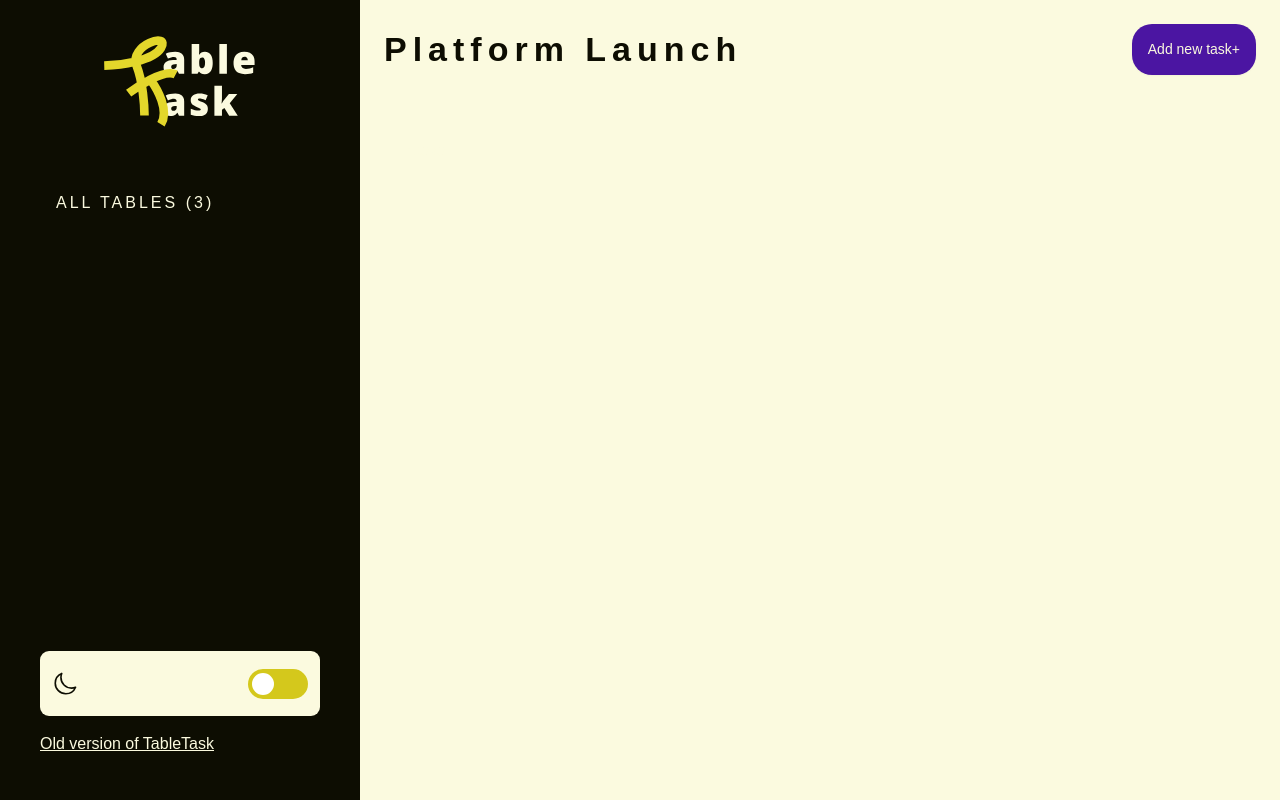
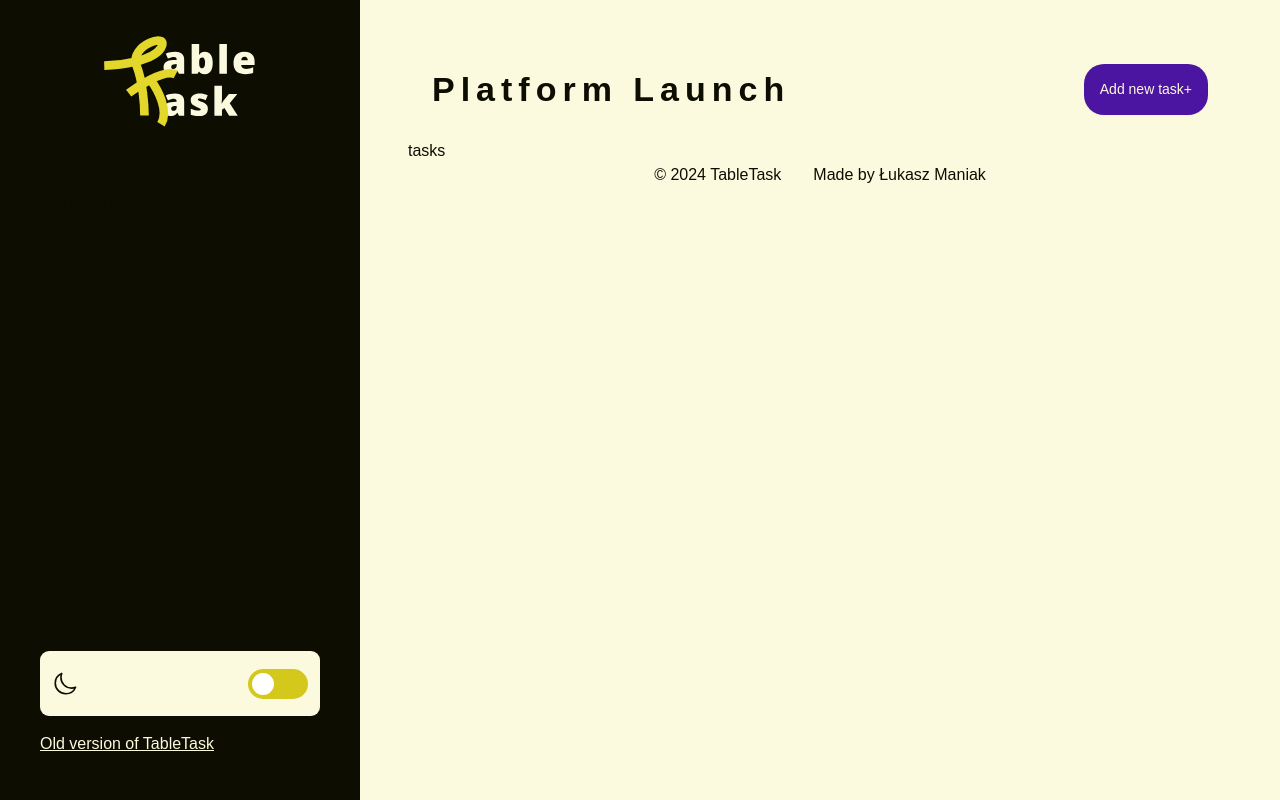
Before and after one commit to LukaszManiak/newtabletask, a React (Vite) app: page /tables in a window 1280 px wide. Built offline with nearby package versions, Linux system fonts and the light colour scheme.

Commit message:
footerAndNotFoundPage

```diff
--- a/src/pages/PageNotFound.jsx
+++ b/src/pages/PageNotFound.jsx
@@ -1,5 +1,25 @@
+import { Link } from "react-router-dom";
+import styled from "styled-components";
+
+const StyledNotFoundContainer = styled.main`
+  justify-items: center;
+  flex-direction: column;
+  align-items: center;
+  gap: 2rem;
+`;
+
+const H1 = styled.h1`
+  font-size: 4rem;
+  color: var(--color-bg);
+`;
+
 function PageNotFound() {
-  return <div>dnot ofund</div>;
+  return (
+    <StyledNotFoundContainer>
+      <H1>This page could not be found</H1>
+      <Link href="/tables">Go back home</Link>
+    </StyledNotFoundContainer>
+  );
 }
 
 export default PageNotFound;
--- a/src/pages/Tables.jsx
+++ b/src/pages/Tables.jsx
@@ -1,5 +1,14 @@
+import Footer from "../ui/Footer";
+import Header from "./../ui/Header";
+
 function Tables() {
-  return <div>tasks</div>;
+  return (
+    <>
+      <Header />
+      <div>tasks</div>
+      <Footer />
+    </>
+  );
 }
 
 export default Tables;
--- a/src/styles/GlobalStyles.js
+++ b/src/styles/GlobalStyles.js
@@ -66,7 +66,7 @@ html {
 
 body {
   font-family: "Poppins", sans-serif;
-  color: var(--color-text);
+  color: var(--color-bg);
     background-color:var(--color-text) ;
   transition: color 0.3s, background-color 0.3s;
   min-height: 100vh;
--- a/src/ui/AppLayout.jsx
+++ b/src/ui/AppLayout.jsx
@@ -1,6 +1,5 @@
 import { Outlet } from "react-router-dom";
 import Sidebar from "./SideBar";
-import Header from "./Header";
 import styled from "styled-components";
 
 const StyledAppLayout = styled.div`
@@ -18,7 +17,6 @@ const Main = styled.main`
 function AppLayout() {
   return (
     <StyledAppLayout>
-      <Header />
       <Sidebar />
       <Main>
         <Outlet />
--- /dev/null
+++ b/src/ui/Footer.jsx
@@ -0,0 +1,22 @@
+import { Link } from "react-router-dom";
+import styled from "styled-components";
+
+const FooterContainer = styled.footer`
+  display: flex;
+  justify-content: center;
+  gap: 3.2rem;
+`;
+
+function Footer() {
+  return (
+    <FooterContainer>
+      <p>© 2024 TableTask</p>
+      <p>
+        Made by{" "}
+        <Link href="https://github.com/LukaszManiak">Łukasz Maniak</Link>
+      </p>
+    </FooterContainer>
+  );
+}
+
+export default Footer;
```
